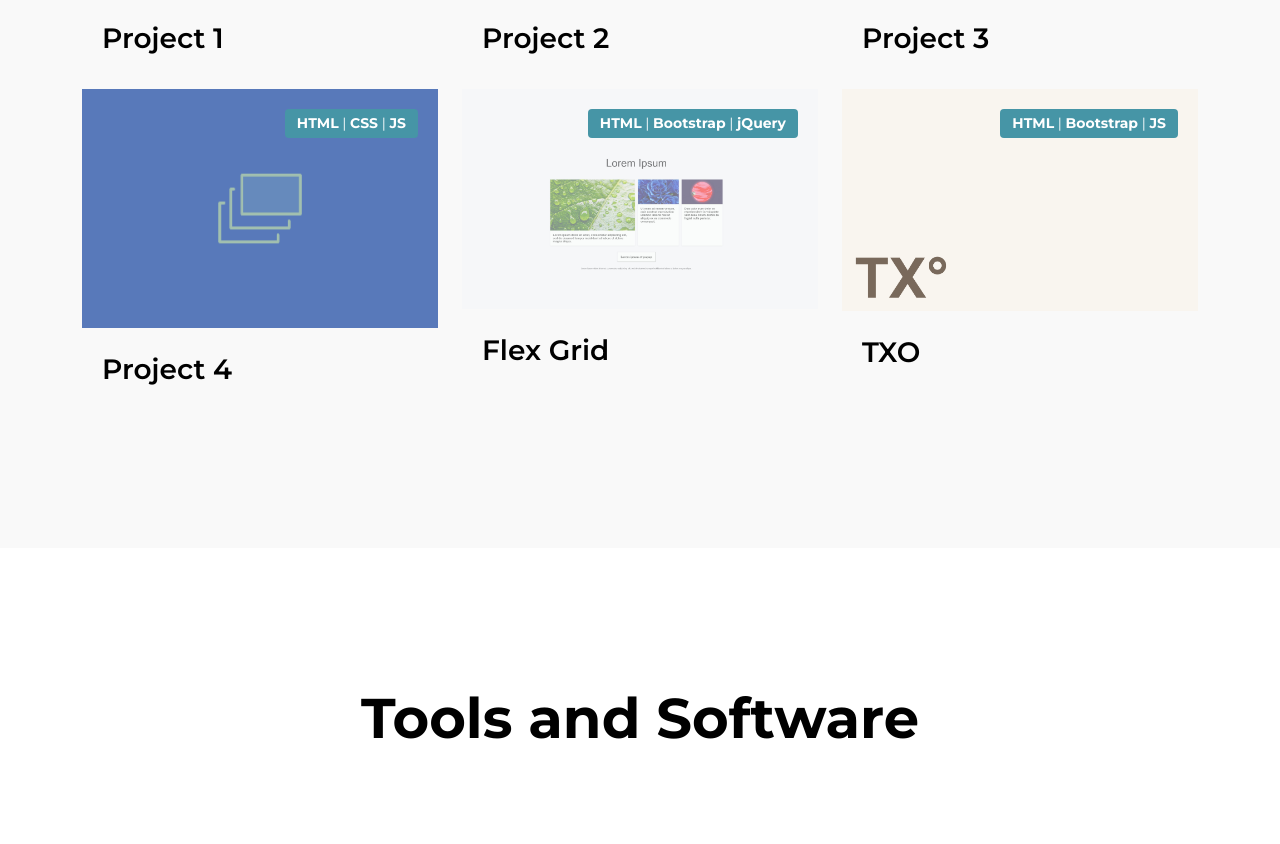
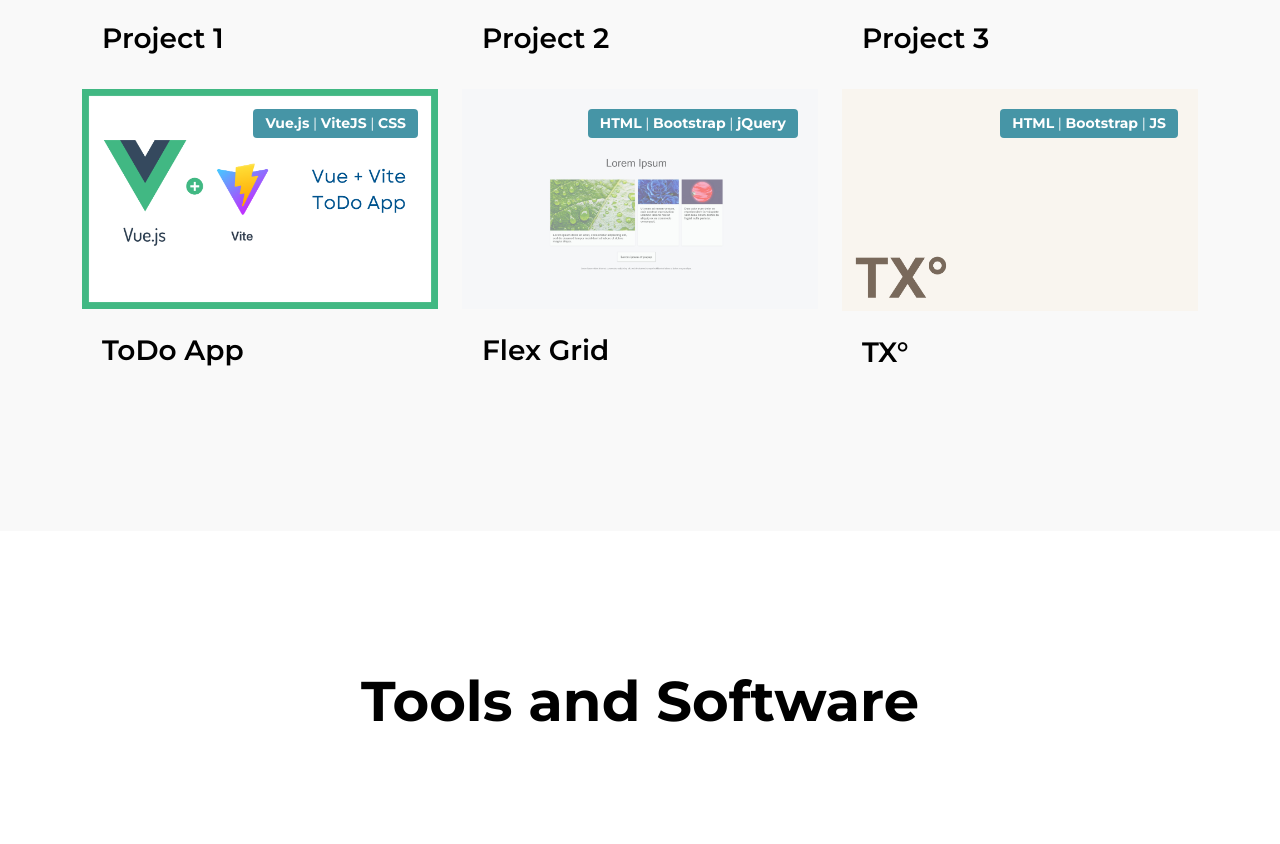
Before and after one commit to leeboleen/Lee-Barnes, a plain HTML site: page index.html in a window 1280 px wide. Shown: the part 4675-5519 px from the top of the page. Drawn offline with nearby package versions, Linux system fonts and the light colour scheme; a web font is replaced by a local one.

Commit message:
Updates - general
Updated new project + thumbnail

```diff
--- a/index.html
+++ b/index.html
@@ -256,13 +256,16 @@
                         <div class="col-lg-4 col-md-6 col-12">
                             <div class="menu-thumb">
                                 <div class="menu-image-wrap">
-                                    <img src="images/temp.png" class="img-fluid menu-image" alt="">
 
-                                    <span class="menu-tag bg-warning"><b>HTML</b> | <b>CSS</b> | <b>JS</b></span>
+                                    <a href="https://vue-js-todo-app-seven.vercel.app/" target="_blank">
+                                        <img src="images/vue-vite-js-todo-app.png" class="img-fluid menu-image" alt="">
+                                    </a>
+
+                                    <span class="menu-tag bg-warning"><b>Vue.js</b> | <b>ViteJS</b> | <b>CSS</b></span>
                                 </div>
 
                                 <div class="menu-info d-flex flex-wrap align-items-center">
-                                    <h4 class="mb-0">Project 4</h4>
+                                    <h4 class="mb-0">ToDo App</h4>
                                 </div>
                             </div>
                         </div>
@@ -296,7 +299,7 @@
                                 </div>
 
                                 <div class="menu-info d-flex flex-wrap align-items-center">
-                                    <h4 class="mb-0">TXO</h4>
+                                    <h4 class="mb-0">TX&deg;</h4>
                                 </div>
                             </div>
                         </div>
```
Also changed, not shown: images/vue-vite-js-todo-app.png (added).
